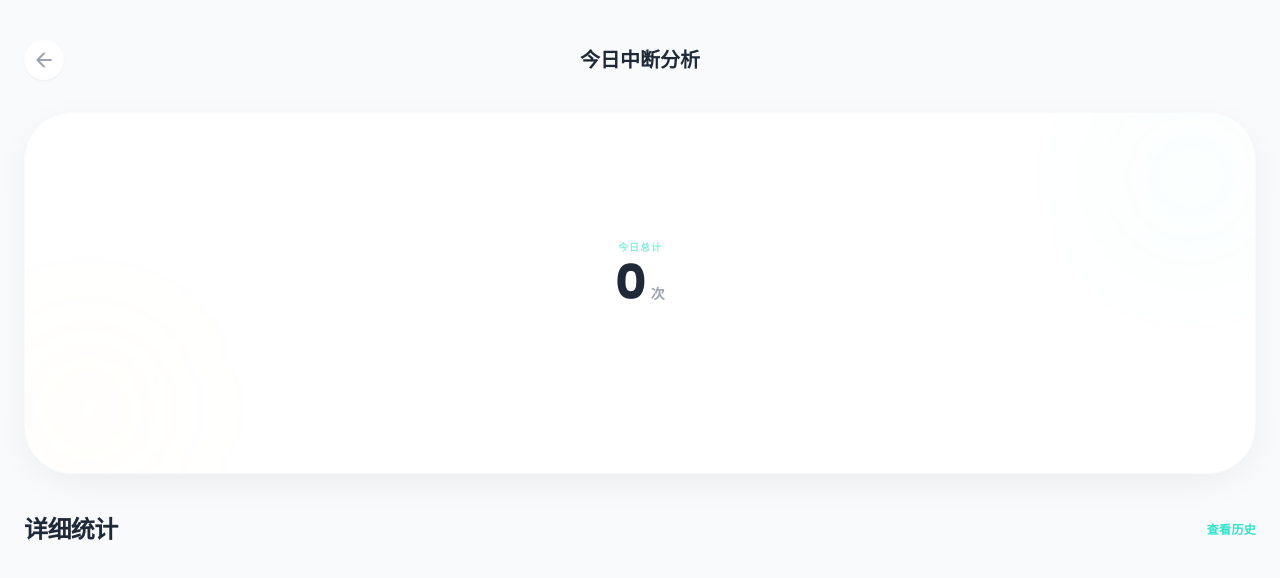
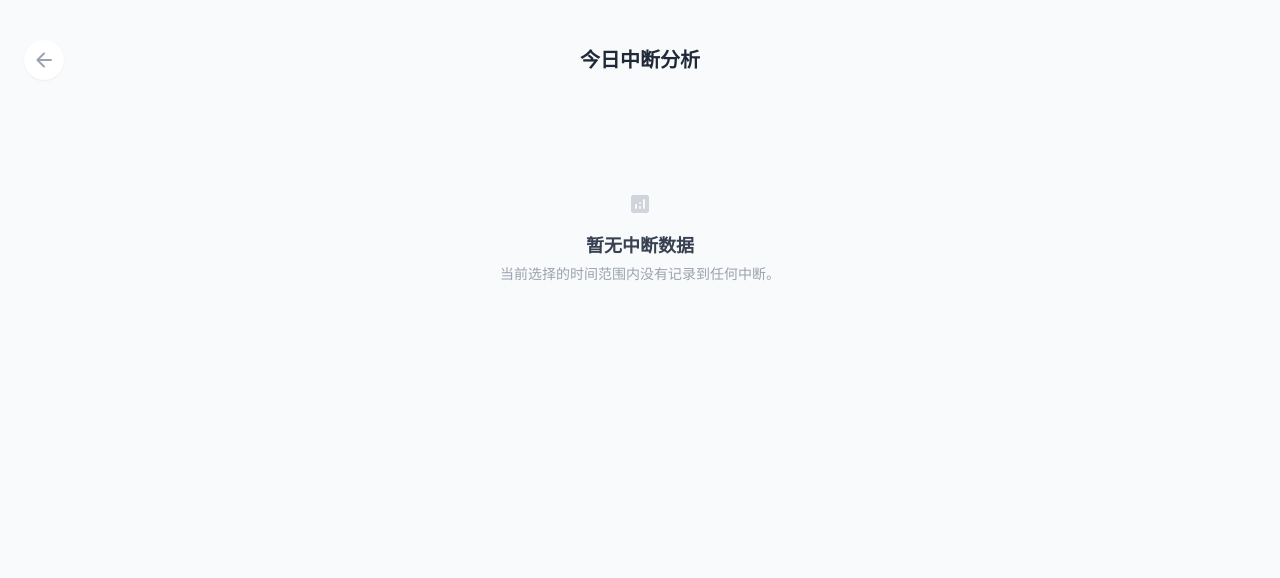
Before and after one commit to LearnFlowAI/starter, a Next.js app: page /pause-analysis in a window 1280 px wide. Shown: the top 578 px of the page. Built offline with nearby package versions, Linux system fonts and the light colour scheme.

Commit message:
refactor(ui): 调整统计页面展示

```diff
--- a/app/dashboard/page.tsx
+++ b/app/dashboard/page.tsx
@@ -1,6 +1,6 @@
 "use client";
 
-import { useMemo, useState } from "react";
+import { useMemo, useState, useEffect } from "react";
 import { Pie, PieChart, ResponsiveContainer, Tooltip, Cell } from "recharts";
 import BottomNav from "../components/BottomNav";
 import { defaultTasks } from "../lib/defaults";
@@ -75,10 +75,9 @@ export default function DashboardPage() {
     .filter((data) => data.value > 0);
 
   const actualChartData = uiTasks
-    .filter((task) => task.isCompleted)
     .map((task) => ({
       name: task.name,
-      value: task.duration,
+      value: task.actualMinutes,
       color: TASK_CONFIG[task.type].hex
     }))
     .filter((data) => data.value > 0);
--- a/app/overview/page.tsx
+++ b/app/overview/page.tsx
@@ -17,6 +17,7 @@ type InterruptionLog = {
   duration: number;
   createdAt: string;
   taskId: string;
+  sessionId: string;
 };
 
 export default function OverviewPage() {
--- a/app/pause-analysis/page.tsx
+++ b/app/pause-analysis/page.tsx
@@ -11,6 +11,7 @@ type InterruptionLog = {
   duration: number;
   createdAt: string;
   taskId: string;
+  sessionId: string;
 };
 
 const REASON_META: Record<
@@ -108,6 +109,8 @@ export default function PauseAnalysisPage() {
       </header>
 
       <main className="px-6 pt-4">
+        {data.length > 0 ? (
+          <>
             <div className="relative mb-10 overflow-hidden rounded-[3rem] border border-gray-50 bg-white p-8 shadow-soft dark:border-gray-800 dark:bg-card-dark">
               <div className="pointer-events-none absolute right-0 top-0 h-32 w-32 rounded-full bg-primary/5 blur-3xl" />
               <div className="pointer-events-none absolute bottom-0 left-0 h-32 w-32 rounded-full bg-secondary/5 blur-3xl" />
@@ -142,7 +145,9 @@ export default function PauseAnalysisPage() {
                       <span className="text-5xl font-black tabular-nums text-gray-800 dark:text-white">
                         {totalCount}
                       </span>
-                  <span className="ml-1 text-sm font-bold text-gray-400">次</span>
+                      <span className="ml-1 text-sm font-bold text-gray-400">
+                        次
+                      </span>
                     </div>
                   </div>
                 </div>
@@ -168,7 +173,10 @@ export default function PauseAnalysisPage() {
                 <h2 className="text-2xl font-black tracking-tight text-gray-800 dark:text-white">
                   详细统计
                 </h2>
-            <button type="button" className="text-xs font-black tracking-wide text-primary">
+                <button
+                  type="button"
+                  className="text-xs font-black tracking-wide text-primary"
+                >
                   查看历史
                 </button>
               </div>
@@ -213,7 +221,10 @@ export default function PauseAnalysisPage() {
                         <div className="h-2.5 w-full overflow-hidden rounded-full bg-gray-50 dark:bg-gray-800">
                           <div
                             className="h-full rounded-full transition-all duration-1000 delay-300"
-                        style={{ width: `${percentage}%`, backgroundColor: item.color }}
+                            style={{
+                              width: `${percentage}%`,
+                              backgroundColor: item.color
+                            }}
                           />
                         </div>
                       </div>
@@ -226,7 +237,9 @@ export default function PauseAnalysisPage() {
             {period === "today" && totalCount > 0 && (
               <section className="flex items-start gap-4 rounded-[2.5rem] border border-teal-100 bg-teal-50 p-6 dark:border-teal-900/30 dark:bg-teal-900/10">
                 <div className="flex h-14 w-14 flex-shrink-0 items-center justify-center rounded-full bg-primary text-white shadow-glow">
-              <span className="material-icons-round text-3xl">lightbulb</span>
+                  <span className="material-icons-round text-3xl">
+                    lightbulb
+                  </span>
                 </div>
                 <div>
                   <h3 className="mb-1 text-lg font-black text-teal-800 dark:text-teal-400">
@@ -238,6 +251,20 @@ export default function PauseAnalysisPage() {
                 </div>
               </section>
             )}
+          </>
+        ) : (
+          <div className="flex flex-col items-center justify-center pt-20 text-center">
+            <span className="material-icons-round text-6xl text-gray-300 dark:text-gray-600">
+              analytics
+            </span>
+            <h2 className="mt-4 text-lg font-bold text-gray-700 dark:text-gray-300">
+              暂无中断数据
+            </h2>
+            <p className="mt-1 text-sm text-gray-400">
+              当前选择的时间范围内没有记录到任何中断。
+            </p>
+          </div>
+        )}
       </main>
     </div>
   );
--- a/app/record/page.tsx
+++ b/app/record/page.tsx
@@ -12,6 +12,7 @@ type InterruptionLog = {
   duration: number;
   createdAt: string;
   taskId: string;
+  sessionId: string;
 };
 
 const REASON_MAP: Record<
@@ -128,7 +129,7 @@ export default function RecordPage() {
     scores.find((score) => score.sessionId === latestSession.id)?.points ?? 0;
 
   const sessionInterruptions = interruptions.filter(
-    (entry) => entry.taskId === latestSession.taskId
+    (entry) => entry.sessionId === latestSession.id
   );
 
   const reasonStats = sessionInterruptions.reduce<
```
Lines whose indentation alone changed are shown as unchanged.
